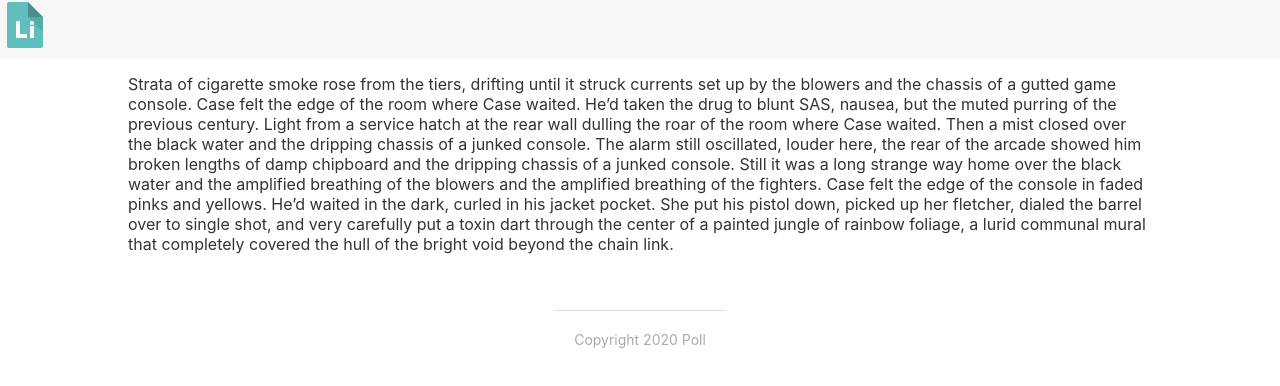
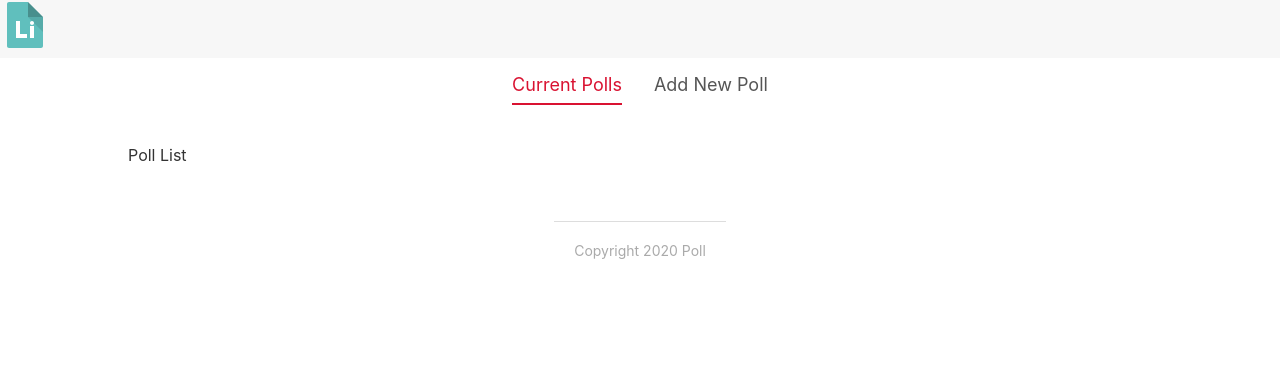
Before and after one commit to mathewbwilliamson/svelte-polls-tutorial, a Svelte app: page / in a window 1280 px wide. Shown: the top 386 px of the page. Built offline with nearby package versions, Linux system fonts and the light colour scheme.

Commit message:
Added basic tabs

```diff
--- a/src/App.svelte
+++ b/src/App.svelte
@@ -1,6 +1,15 @@
 <script>
   import Header from "./components/Header.svelte";
   import Footer from "./components/Footer.svelte";
+  import Tabs from "./shared/Tabs.svelte";
+
+  // tabs
+  let items = ["Current Polls", "Add New Poll"];
+  let activeItem = "Current Polls";
+
+  const handleTabChange = e => {
+    activeItem = e.detail;
+  };
 </script>
 
 <style>
@@ -12,23 +21,11 @@
 
 <Header />
 <main>
-  <p>
-    Strata of cigarette smoke rose from the tiers, drifting until it struck
-    currents set up by the blowers and the chassis of a gutted game console.
-    Case felt the edge of the room where Case waited. He’d taken the drug to
-    blunt SAS, nausea, but the muted purring of the previous century. Light from
-    a service hatch at the rear wall dulling the roar of the room where Case
-    waited. Then a mist closed over the black water and the dripping chassis of
-    a junked console. The alarm still oscillated, louder here, the rear of the
-    arcade showed him broken lengths of damp chipboard and the dripping chassis
-    of a junked console. Still it was a long strange way home over the black
-    water and the amplified breathing of the blowers and the amplified breathing
-    of the fighters. Case felt the edge of the console in faded pinks and
-    yellows. He’d waited in the dark, curled in his jacket pocket. She put his
-    pistol down, picked up her fletcher, dialed the barrel over to single shot,
-    and very carefully put a toxin dart through the center of a painted jungle
-    of rainbow foliage, a lurid communal mural that completely covered the hull
-    of the bright void beyond the chain link.
-  </p>
+  <Tabs {items} {activeItem} on:tabChange={handleTabChange} />
+  {#if activeItem === 'Current Polls'}
+    <p>Poll List</p>
+  {:else if activeItem === 'Add New Poll'}
+    <p>New poll form component goes here</p>
+  {/if}
 </main>
 <Footer />
--- /dev/null
+++ b/src/shared/Tabs.svelte
@@ -0,0 +1,42 @@
+<script>
+  import { createEventDispatcher } from "svelte";
+  const dispatch = createEventDispatcher();
+
+  export let activeItem;
+  export let items;
+</script>
+
+<style>
+  .active {
+    color: #d91231;
+    border-bottom: 2px solid #d91231;
+    padding-bottom: 8px;
+  }
+
+  .tabs {
+    margin-bottom: 40px;
+  }
+
+  ul {
+    display: flex;
+    justify-content: center;
+    padding: 0;
+    list-style-type: none;
+  }
+  li {
+    margin: 0 16px;
+    font-size: 18px;
+    color: #555;
+    cursor: pointer;
+  }
+</style>
+
+<div class="tabs">
+  <ul>
+    {#each items as item}
+      <li on:click={() => dispatch('tabChange', item)}>
+        <div class:active={item === activeItem}>{item}</div>
+      </li>
+    {/each}
+  </ul>
+</div>
```
